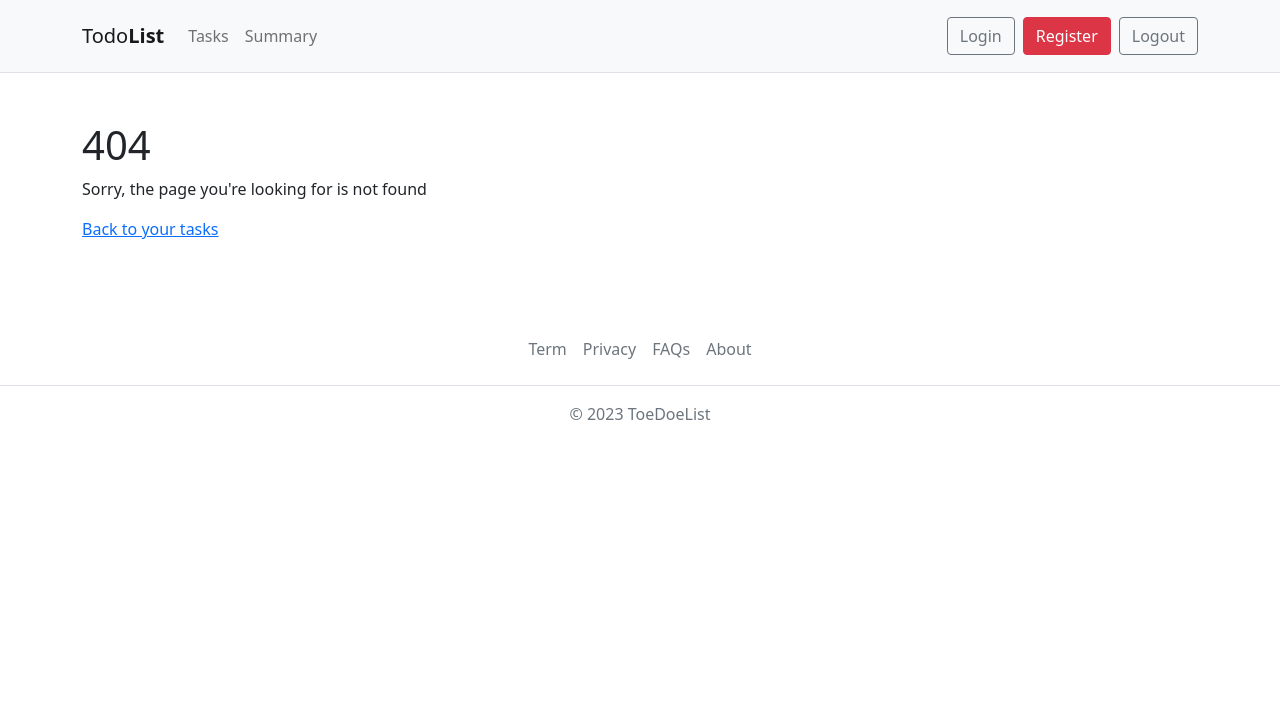
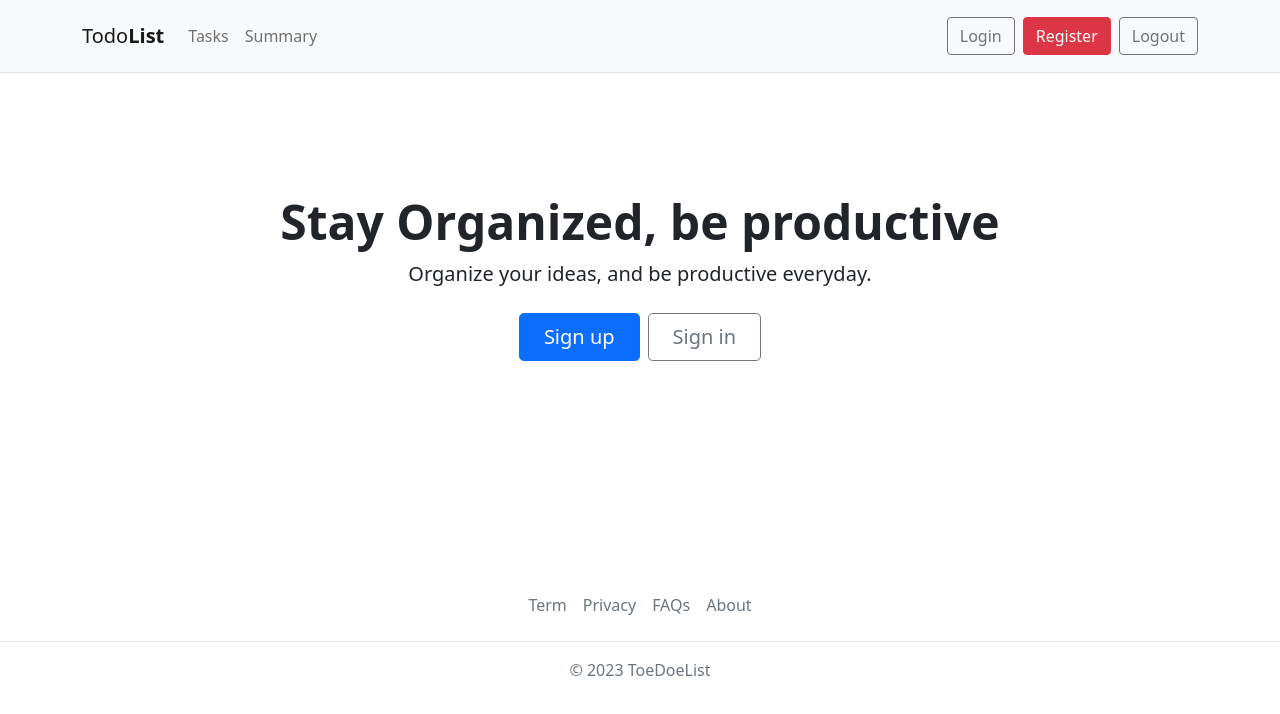
Before and after one commit to catstring/todo-frontend-vue, a Vue app: page / in a window 1280 px wide. Before the commit this address had no page. Shown: the top 714 px of the page. Built offline with nearby package versions, Linux system fonts and the light colour scheme; the HTML template or start-up script is replaced by a standard one.

Commit message:
add transition, HomePage

```diff
--- a/src/App.vue
+++ b/src/App.vue
@@ -1,14 +1,26 @@
 <script setup>
-import Navbar from './components/Navbar.vue'
-import Footer from './components/Footer.vue'
+  import Navbar from './components/Navbar.vue'
+  import Footer from './components/Footer.vue'
 </script>
 
 <template>
   <Navbar />
-    <router-view />
+    <router-view v-slot="{ Component }">
+      <transition name="fade" mode="out-in">
+        <component :is="Component" />
+      </transition>
+    </router-view>
   <Footer />
 </template>
 
 <style scoped>
+  .fade-enter-active,
+  .fade-leave-active {
+    transition: opacity 0.5s ease;
+  }
 
+  .fade-enter-from,
+  .fade-leave-to {
+    opacity: 0;
+  }
 </style>
--- /dev/null
+++ b/src/pages/HomePage.vue
@@ -0,0 +1,22 @@
+<template>
+    <main class="px-4 py-5 my-5 text-center" style="min-height: 50vh">
+        <h1 class="display-5 fw-bold mt-4">Stay Organized, be productive</h1>
+        <div class="col-lg-6 mx-auto">
+            <p class="lead mb-4">
+                Organize your ideas, and be productive everyday.
+            </p>
+            <div class="d-grid gap-2 d-sm-flex justify-content-sm-center">
+                <router-link
+                    :to="{ name: 'register' }"
+                    class="btn btn-primary btn-lg px-4 gap-3"
+                    >Sign up</router-link
+                >
+                <router-link
+                    :to="{ name: 'login' }"
+                    class="btn btn-outline-secondary btn-lg px-4"
+                    >Sign in</router-link
+                >
+            </div>
+        </div>
+    </main>
+</template>
--- a/src/pages/LoginPage.vue
+++ b/src/pages/LoginPage.vue
@@ -1,3 +1,5 @@
 <template>
-    <h1>Login</h1>
+    <main style="min-height: 50vh; margin-top: 2rem;">
+        <h1>Login</h1>
+    </main>
 </template>
--- a/src/router/routes.js
+++ b/src/router/routes.js
@@ -3,23 +3,29 @@
 import RegisterPage from "@/pages/RegisterPage.vue";
 import SummaryPage from "@/pages/SummaryPage.vue";
 import NotFoundErrorPage from "@/pages/errors/NotFoundErrorPage.vue";
+import HomePage from "@/pages/HomePage.vue";
 
 const routes = [
+  {
+    path: "/",
+    name: "home",
+    component: HomePage
+  },
   {
     path: "/tasks",
     name: "tasks",
     component: TasksPage,
-    meta: {
-      auth: true
-    }
+    // meta: {
+    //   auth: true
+    // }
   },
   {
     path: "/summary",
     name: "summary",
     component: SummaryPage,
-      meta: {
-        auth: true
-      }
+      // meta: {
+      //   auth: true
+      // }
   },
   {
     path: "/login",
```
